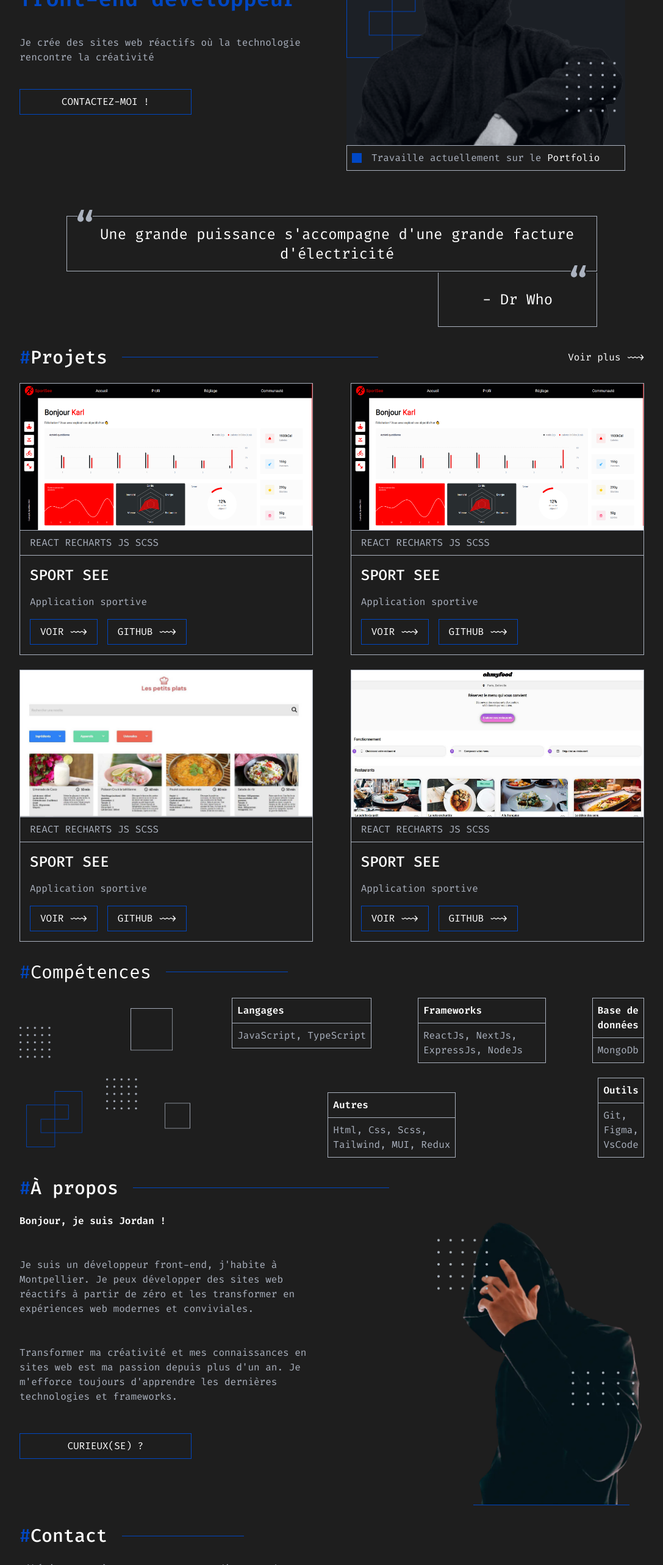
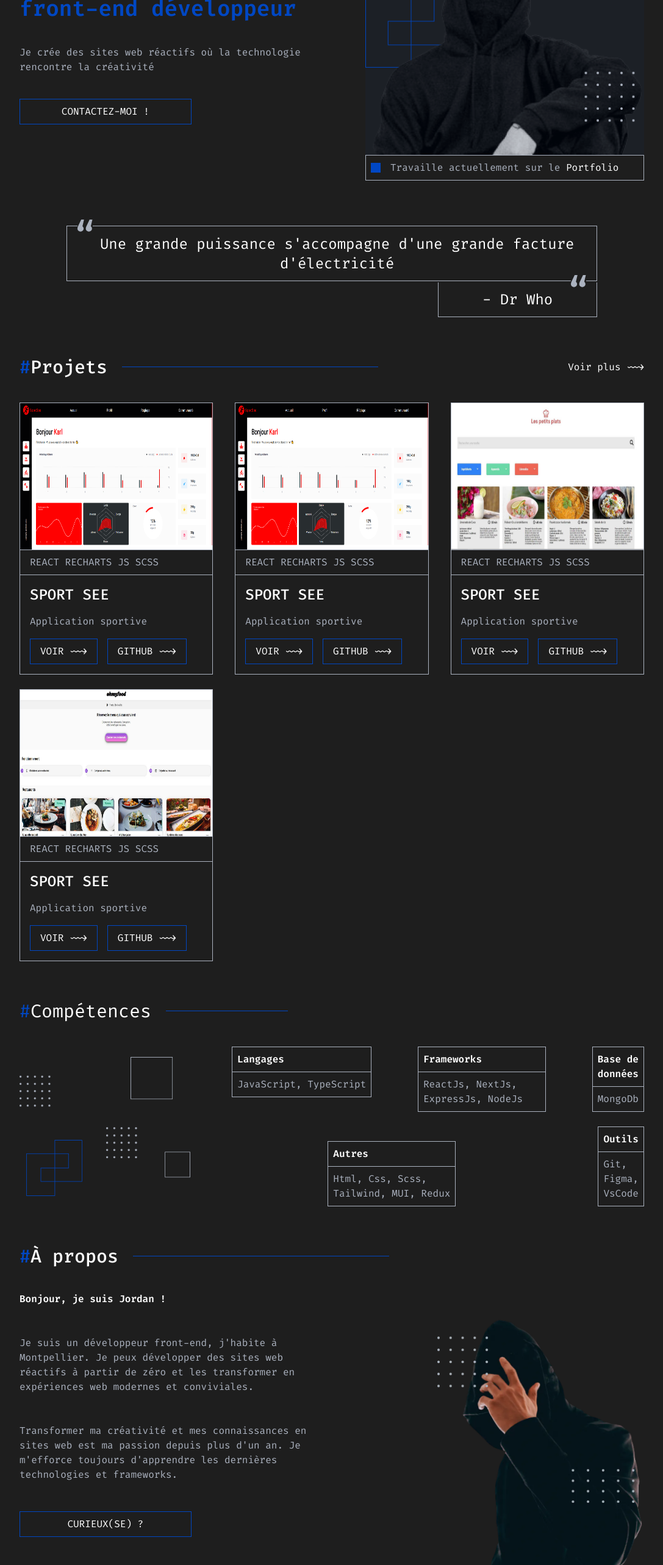
Before and after one commit to jordanconot/portfolio, a Next.js app: page / in a window 1280 px wide. Shown: the part 234-2800 px from the top of the page at 61% size, without its empty margins (96-1183 px from the left). Built offline with nearby package versions, Linux system fonts and the light colour scheme.

Commit message:
style: modify style

```diff
--- a/src/app/a-propos/page.tsx
+++ b/src/app/a-propos/page.tsx
@@ -4,10 +4,10 @@ import NavBar from '@/components/NavBar';
 import Skills from '@/components/Skills';
 import React from 'react';
 
-const page = () => {
+export default function Page()  {
     return (
         <>
-        <div className='m-4'>
+        <div className='m-4 md:mr-32 md:ml-32'>
             <NavBar />
             <main className='mt-8'>
                 <About isAboutPage={true}/>
@@ -18,5 +18,3 @@ const page = () => {
     </>
     );
 };
-
-export default page;
--- a/src/app/contact/page.tsx
+++ b/src/app/contact/page.tsx
@@ -3,10 +3,10 @@ import Footer from '@/components/Footer';
 import NavBar from '@/components/NavBar';
 import React from 'react';
 
-const page = () => {
+export default function Page()  {
     return (
         <>
-        <div className='m-4'>
+        <div className='m-4 md:mr-32 md:ml-32'>
             <NavBar />
             <main className='mt-8'>
                 <Contact isContactPage={true}/>
@@ -16,5 +16,3 @@ const page = () => {
     </>
     );
 };
-
-export default page;
--- a/src/app/page.tsx
+++ b/src/app/page.tsx
@@ -12,15 +12,15 @@ export default function Page() {
     return (
         <>
             <div className='m-4 md:mr-32 md:ml-32'>
-                <NavBar />
-                <Hero />
-                <main className='mt-8'>
-                    <Projects isProjectsPage={false} />
-                    <Skills isHomePage={true} isAboutPage={false}/>
-                    <About isAboutPage={false}/>
-                    <Contact isContactPage={false}/>
-                </main>
-            </div>
+                    <NavBar />
+                    <Hero />
+                    <main className='mt-16'>
+                        <Projects isProjectsPage={false} />
+                        <Skills isHomePage={true} isAboutPage={false} />
+                        <About isAboutPage={false} />
+                        <Contact isContactPage={false} />
+                    </main>
+                </div>
             <Footer />
         </>
     );
--- a/src/app/projets/page.tsx
+++ b/src/app/projets/page.tsx
@@ -3,10 +3,10 @@ import NavBar from '@/components/NavBar';
 import Projects from '@/components/Projects';
 import React from 'react';
 
-const page = () => {
+export default function Page()  {
     return (
         <>
-            <div className='m-4'>
+            <div className='m-4 md:mr-32 md:ml-32'>
                 <NavBar />
                 <main className='mt-8'>
                     <Projects isProjectsPage={true} />
@@ -16,5 +16,3 @@ const page = () => {
         </>
     );
 };
-
-export default page;
--- a/src/components/About.tsx
+++ b/src/components/About.tsx
@@ -15,7 +15,7 @@ const About: React.FC<AboutProps> = ({ isAboutPage }) => {
     const arrow = `->`
 
     return (
-        <section className='flex flex-col gap-6 mt-8'>
+        <section className='flex flex-col gap-10 mt-16'>
             <div className='flex items-center'>
                 <h2 className='text-color-3 text-3xl font-medium'><span className='text-color-1 text-3xl'>
                     {isAboutPage ? '/' : '#'}</span>{t('Main.about.about')}</h2>
@@ -34,7 +34,7 @@ const About: React.FC<AboutProps> = ({ isAboutPage }) => {
             </button>
 
             </div>
-            <div className='relative z-10 md:flex md:justify-end'>
+            <div className='relative z-10 mt-8 md:flex md:justify-end'>
                 <Image src='/assets/img/about-me.webp' alt='Boy' width={339} height={507} />
                 <div className='absolute h-[1px] bottom-0 right-6 w-64 bg-backgroundColor-nav'></div>
             </div>
--- a/src/components/Contact.tsx
+++ b/src/components/Contact.tsx
@@ -12,7 +12,7 @@ const Contact: React.FC<ContactProps> = ({ isContactPage }) => {
     const { lang, setLang } = useContext(LanguageContext);
     const { t } = useTranslation(lang);
     return (
-        <section className='flex flex-col gap-6 mt-8'>
+        <section className='flex flex-col gap-10 mt-16'>
             <div className='flex items-center'>
                 <h2 className='text-color-3 text-3xl font-medium'>
                     <span className='text-color-1 text-3xl'>{isContactPage ? '/' : '#'}</span>{t('Main.contact.contact')}</h2>
--- a/src/components/Hero.tsx
+++ b/src/components/Hero.tsx
@@ -10,8 +10,8 @@ const Banner = () => {
 
     return (
         <>
-            <header className='mt-8 flex flex-col gap-6 lg:flex-row'>
-                <div className='flex flex-col gap-4 lg:flex lg:flex-col lg:justify-center lg:w-1/2 lg:gap-10'>
+            <header className='mt-12 flex flex-col gap-6 lg:flex-row xl:justify-between'>
+                <div className='flex flex-col gap-8 lg:flex lg:flex-col lg:justify-center lg:w-1/2 lg:gap-10'>
                 <h1 className='text-3xl text-color-3 font-semibold md:text-4xl'>
                     {t('Banner.h1.before')}
                     <span className='text-color-1 md:text-4xl'> {t('Banner.h1.strong')}</span>
@@ -45,7 +45,7 @@ const Banner = () => {
                     <Image src='/assets/svg/icon-legend.svg' alt='Guillemet' width={25} height={20} />
                     </legend>
                 </fieldset>
-                <div className='border border-color-2 border-t-0 -mt-2 ml-[70%] p-4'>
+                <div className='border border-color-2 border-t-0 -mt-2 ml-[70%]'>
                     <p className=' text-2xl text-center p-3 text-color-3 font-normal'>{t('Banner.author')}</p>
                 </div>
             </div>
--- a/src/components/Projects.tsx
+++ b/src/components/Projects.tsx
@@ -15,7 +15,7 @@ const Projects: React.FC<ProjectsProps> = ({ isProjectsPage }) => {
     const arrow = `~~>`;
 
     return (
-        <section className='flex flex-col gap-6'>
+        <section className='flex flex-col gap-10'>
             <div className='flex items-center justify-between'>
                 <h2 className='text-color-3 text-3xl font-medium lg:flex lg:items-center'>
                     <span className='text-color-1 text-3xl'>{isProjectsPage ? '/' : '#'}</span>{t('Main.h2')}
@@ -35,7 +35,7 @@ const Projects: React.FC<ProjectsProps> = ({ isProjectsPage }) => {
             <div className='lg: flex flex-wrap justify-between gap-6'>
 
 
-            <div className='border-color-2 border flex flex-col lg:w-[47%]'>
+            <div className='border-color-2 border flex flex-col lg:w-[47%] xl:w-[31%]'>
                 <div className='h-60 flex'>
                     <Image className='lg:h-60' src='/assets/img/sport-see.jpg' alt='Projet sport see' width={1920} height={1080} />
                 </div>
@@ -56,7 +56,7 @@ const Projects: React.FC<ProjectsProps> = ({ isProjectsPage }) => {
                 </div>
             </div>
 
-            <div className='border-color-2 border flex flex-col lg:w-[47%]'>
+            <div className='border-color-2 border flex flex-col lg:w-[47%] xl:w-[31%]'>
                 <div className='h-60 flex'>
                     <Image className='lg:h-60' src='/assets/img/sport-see.jpg' alt='Projet sport see' width={1920} height={1080} />
                 </div>
@@ -77,7 +77,7 @@ const Projects: React.FC<ProjectsProps> = ({ isProjectsPage }) => {
                 </div>
             </div>
 
-            <div className='border-color-2 border flex flex-col lg:w-[47%]'>
+            <div className='border-color-2 border flex flex-col lg:w-[47%] xl:w-[31%]'>
                 <div className='h-60 flex'>
                     <Image className='lg:h-60' src='/assets/img/les-petits-plats.jpg' alt='Projet Les petits plats' width={1920} height={1080}  />
                 </div>
@@ -102,7 +102,7 @@ const Projects: React.FC<ProjectsProps> = ({ isProjectsPage }) => {
                 </div>
             </div>
 
-            <div className='border-color-2 border flex flex-col lg:w-[47%]'>
+            <div className='border-color-2 border flex flex-col lg:w-[47%] xl:w-[31%]'>
                 <div className='h-60 flex'>
                     <Image className='lg:h-60' src='/assets/img/oh-my-food.jpg' alt='Projet sport see' width={1920} height={1080}  />
                 </div>
--- a/src/components/Skills.tsx
+++ b/src/components/Skills.tsx
@@ -14,25 +14,25 @@ const Skills: React.FC<SkillsProps> = ({ isHomePage, isAboutPage }) => {
     const { t } = useTranslation(lang);
     return (
 
-        <section className='flex flex-col gap-6 mt-8'>
+        <section className='flex flex-col gap-10 mt-16'>
             <div className='flex items-center'>
                 <h2 className='text-color-3 text-3xl'><span className='text-color-1 text-3xl'>#</span>{t('Main.skills.skills')}</h2>
                 <div className='h-[1px] w-[200px] bg-backgroundColor-nav ml-6 hidden lg:block'></div>
             </div>
-            <div className='flex flex-col gap-4 lg:flex-row lg:items-center'>
+            <div className='flex flex-col gap-4 lg:flex-row lg:items-center 2xl:justify-between'>
 
             <div className='hidden lg:block'>
             <Image src='/assets/img/skills.png' alt='Skills' width={349} height={282} />
             </div>
             <div className='flex flex-col gap-4 lg:flex-row lg:flex-wrap lg:gap-6'>
-                <div className='border-color-2 border flex flex-col lg:h-fit-content lg:ml-auto'>
+                <div className='border-color-2 border flex flex-col lg:h-fit-content lg:ml-auto 2xl:mb-[64px]'>
                     <span className='font-semibold text-color-3 p-2'>{t('Main.skills.title-languages')}</span>
                     <div className='border-color-2 border border-x-0 border-b-0'>
                         <p className='text-color-2 p-2'>{t('Main.skills.languages')}</p>
                     </div>
                 </div>
 
-                <div className='border-color-2 border flex flex-col lg:h-fit-content lg:ml-auto'>
+                <div className='border-color-2 border flex flex-col lg:h-fit-content lg:ml-auto 2xl:mt-[64px]'>
                     <span className='font-semibold text-color-3 p-2'>{t('Main.skills.title-frameworks')}</span>
                     <div className='border-color-2 border border-x-0 border-b-0 lg:w-52'>
                         <p className='text-color-2 p-2'>{t('Main.skills.frameworks')}</p>
@@ -46,7 +46,7 @@ const Skills: React.FC<SkillsProps> = ({ isHomePage, isAboutPage }) => {
                     </div>
                 </div>
 
-                <div className='border-color-2 border flex flex-col lg:h-fit-content lg:w-min-content lg:ml-auto lg:mt-auto'>
+                <div className='border-color-2 border flex flex-col lg:h-fit-content lg:w-min-content lg:ml-auto lg:mt-auto 2xl:'>
                     <span className='font-semibold text-color-3 p-2'>{t('Main.skills.title-others')}</span>
                     <div className='border-color-2 border border-x-0 border-b-0 lg:w-52'>
                         <p className='text-color-2 p-2'>{t('Main.skills.others')}</p>
```
Also changed, not shown: src/components/Footer.tsx (+18 -10 lines).
